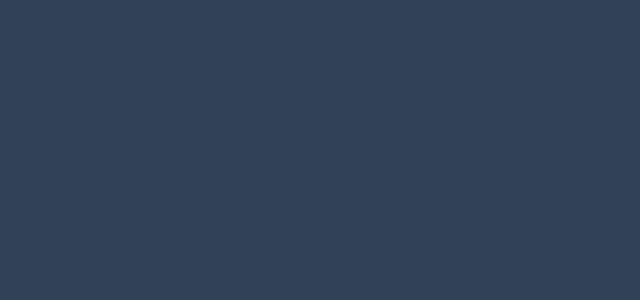
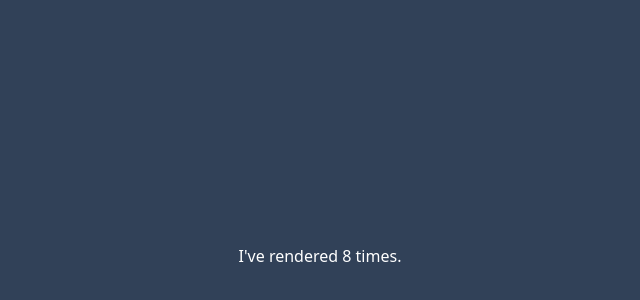
Before and after one commit to alaminsframe/react, a React (Vite) app: page / in a window 1280 px wide. Shown: the part 148-448 px from the top of the page, without its empty margins (320-960 px from the left). Built offline with nearby package versions, Linux system fonts and the light colour scheme.

Commit message:
useeffect learning

```diff
--- a/src/App.jsx
+++ b/src/App.jsx
@@ -12,6 +12,7 @@ import Bubbling from './Exercise/Bibbling';
 import UserList from './Exercise/UserList';
 import Timer from './Exercise/Timer';
 import UseRef from './Hooks/UseRef';
+import UseEffect from './Hooks/UseEffect';
 
 function App() {
 const [student, setStudent] = useState();
@@ -20,6 +21,7 @@ const [student, setStudent] = useState();
     <div className="h-screen flex flex-col justify-center items-center text-white bg-slate-700 gap-2">
       <>
         <UseRef />
+        <UseEffect />
         {/* <Timer />
         <UserList /> */}
         {/* <TextIput />
--- /dev/null
+++ b/src/Hooks/UseEffect.jsx
@@ -0,0 +1,17 @@
+import {useState, useEffect} from 'react'
+
+const UseEffect = () => {
+    let [count, setCount] = useState(0);
+    useEffect(()=>{
+        setTimeout(() => {
+            setCount(++count)
+        }, 1000)
+    })
+  return (
+    <div>
+      <p>I've rendered {count} times.</p>
+    </div>
+  )
+}
+
+export default UseEffect
```
